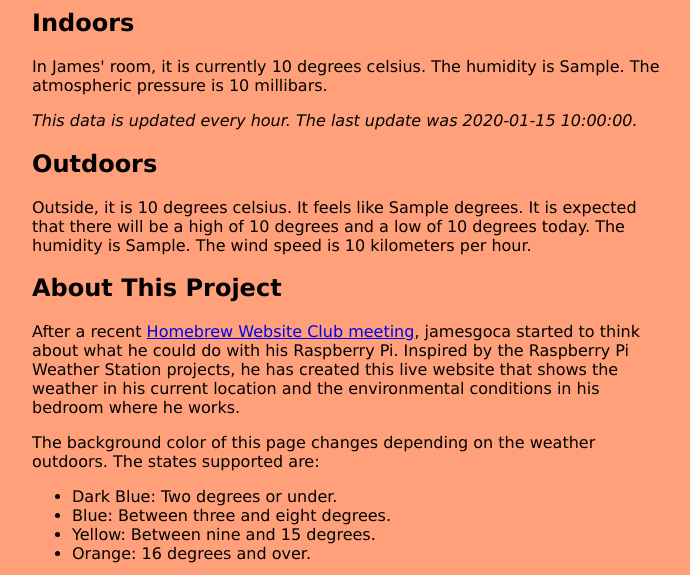
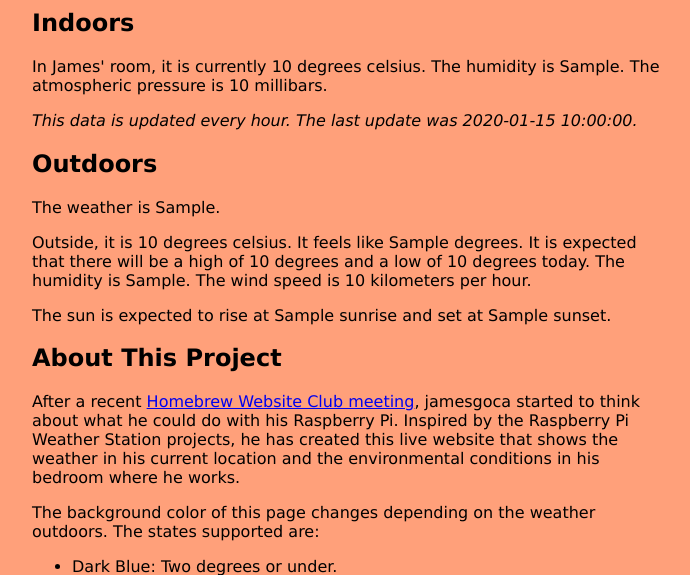
Before and after one commit to jamesgoca/weather, a Python web app: template templates/index.html in a window 1280 px wide. Shown: the part 198-773 px from the top of the page, without its empty margins (288-978 px from the left). Run offline with Jinja, Linux system fonts and the light colour scheme; the template is opened without the code that fills it: most values are stand-ins (such as "Sample title", 1, 10 or a date in 2020).

Commit message:
feat: Add new weather data

```diff
--- a/server.py
+++ b/server.py
@@ -50,7 +50,10 @@ def index():
 		outdoor_temp=forecast.temperature("celsius"),
 		wind_speed=forecast.wind()["speed"],
 		outdoor_humidity=forecast.humidity,
-		last_updated_indoors=last_updated_indoors
+		last_updated_indoors=last_updated_indoors,
+		outside_weather_overview=weather.detailed_status,
+		sunrise=weather.sunrise_time(timeformat='date'),
+		sunset=weather.sunset_time(timeformat='date')
 	)
 
 @app.route("/stats")
--- a/templates/index.html
+++ b/templates/index.html
@@ -8,7 +8,9 @@
 </section>
 <section>
 	<h2>Outdoors</h2>
+	<p>The weather is {{ outside_weather_overview }}.</p>
 	<p>Outside, it is {{ outdoor_temp["temp"] }} degrees celsius. It feels like {{ outdoor_temp["feels_like"] }} degrees. It is expected that there will be a high of {{ outdoor_temp["temp_max"] }} degrees and a low of {{ outdoor_temp["temp_min"] }} degrees today. The humidity is {{ outdoor_humidity }}. The wind speed is {{ wind_speed }} kilometers per hour.</p>
+	<p>The sun is expected to rise at {{ sunrise }} and set at {{ sunset }}.</p>
 </section>
 <section>
 	<h2>About This Project</h2>
```
